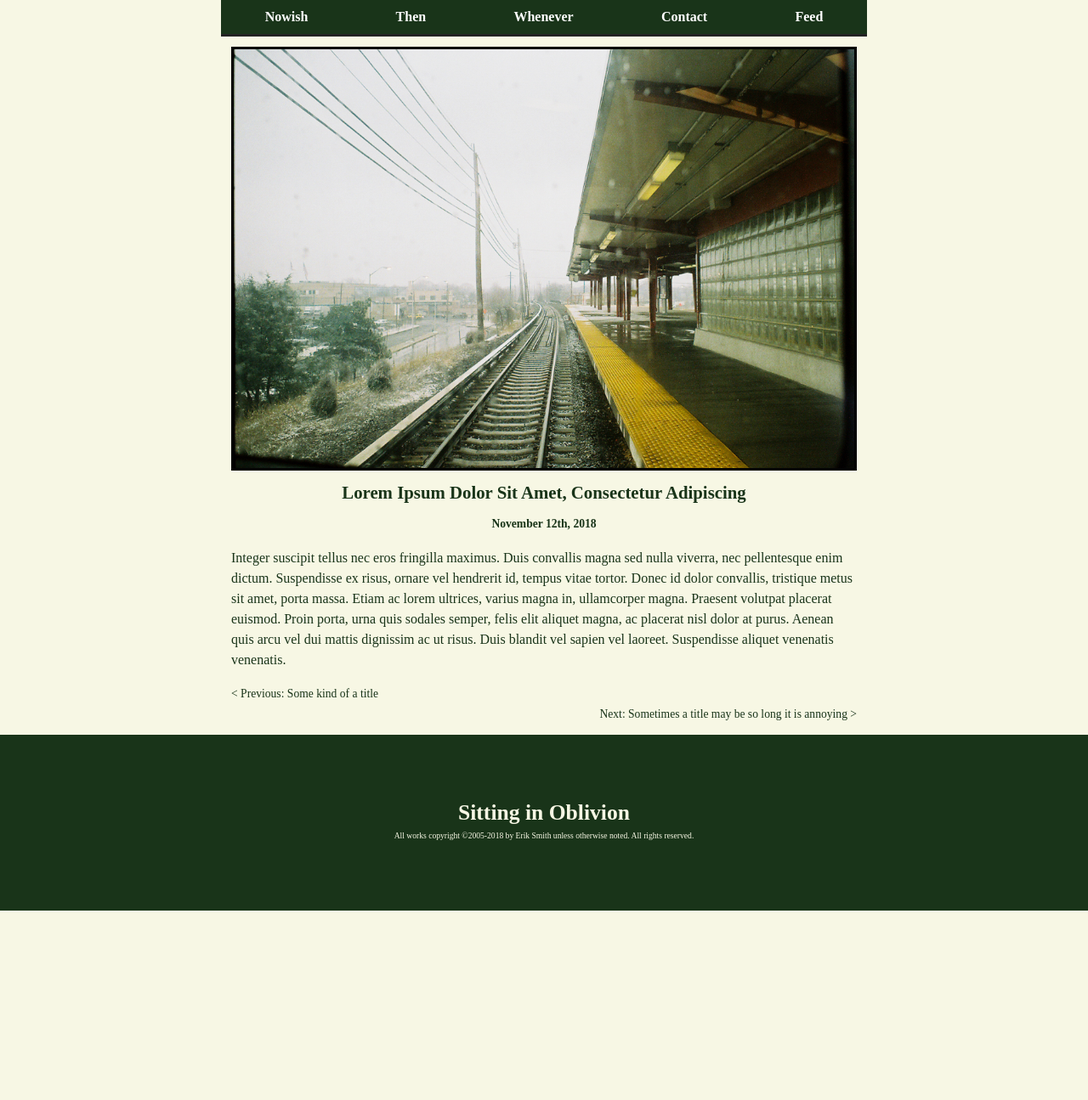
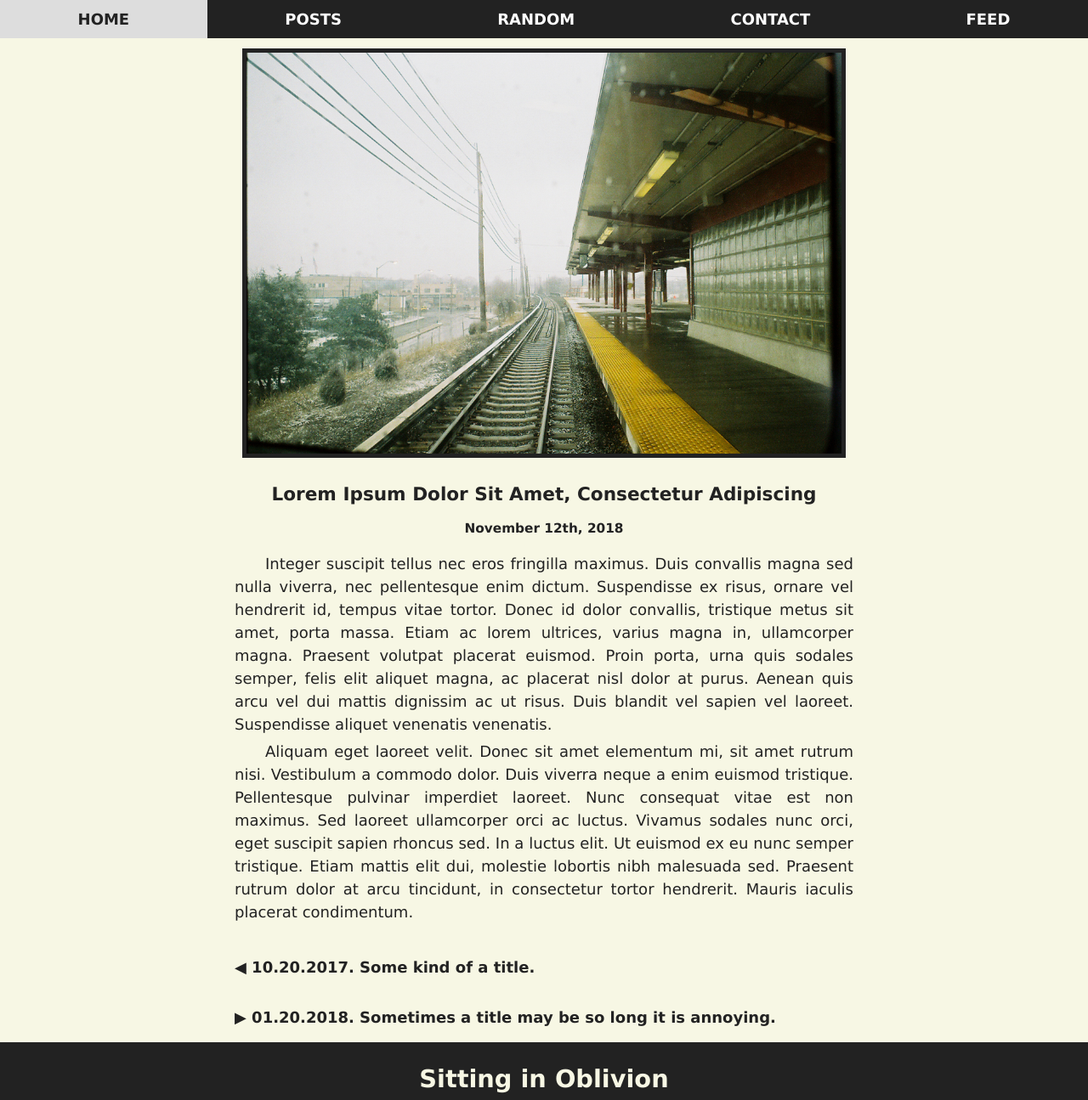
Before and after one commit to Erik-Codeblind/SiOJekyll, a website: page src/index.html in a window 1280 px wide. Shown: the top 1295 px of the page at 85% size. Before the commit the page ends 1072 px from the top, so only its background shows below. Drawn offline with nearby package versions, Linux system fonts and the light colour scheme.

Commit message:
Did a bunch of work here

```diff
--- a/src/index.html
+++ b/src/index.html
@@ -8,25 +8,26 @@
   <script src="assets/js/scripts.js"></script>
 </head>
 <body>
-<div id="page">
 <header id="header">
   <ul id="nav-main">
-      <li><a class="nav-main__nowish" href="/">Nowish</a></li>
-      <li><a class="nav-main__then" href="/">Then</a></li>
-      <li><a class="nav-main__whenever" href="/">Whenever</a></li>
+    <li class="nav-main__less"><a id="nav-toggle__less" href="#">...Less</a></li>
+    <li><a class="nav-main__home" href="/">Home</a></li>
+    <li><a class="nav-main__posts" href="/">Posts</a></li>
+    <li><a class="nav-main__random" href="/">Random</a></li>
     <li class="nav-main__more"><a id="nav-toggle__more" href="#">More...</a></li>
     <li class="nav-main__contact"><a href="/">Contact</a></li>
     <li class="nav-main__feed"><a href="/">Feed</a></li>
-      <li class="nav-main__less"><a id="nav-toggle__less" href="#">Less...</a></li>
   </ul>
 </header>
+<div id="page">
   <main id="main">
     <section class="post">
       <div class="post-image">
         <img src="./images/rainy-day.jpg" alt="">
       </div>
+      <article class="post-article">
         <h1>Lorem Ipsum Dolor Sit Amet, Consectetur Adipiscing</h1>
-      <p class="post-date">November 12th, 2018</p>
+        <div class="post-date">November 12th, 2018</div>
         <p>Integer suscipit tellus nec eros fringilla maximus. Duis convallis magna sed nulla viverra,
           nec pellentesque enim dictum. Suspendisse ex risus, ornare vel hendrerit id, tempus vitae
           tortor. Donec id dolor convallis, tristique metus sit amet, porta massa. Etiam ac lorem ultrices,
@@ -34,9 +35,17 @@
           sodales semper, felis elit aliquet magna, ac placerat nisl dolor at purus. Aenean quis arcu
           vel dui mattis dignissim ac ut risus. Duis blandit vel sapien vel laoreet. Suspendisse
           aliquet venenatis venenatis.</p>
+        <p>Aliquam eget laoreet velit. Donec sit amet elementum mi, sit amet rutrum nisi. Vestibulum a commodo
+          dolor. Duis viverra neque a enim euismod tristique. Pellentesque pulvinar imperdiet laoreet.
+          Nunc consequat vitae est non maximus. Sed laoreet ullamcorper orci ac luctus. Vivamus sodales
+          nunc orci, eget suscipit sapien rhoncus sed. In a luctus elit. Ut euismod ex eu nunc semper tristique.
+          Etiam mattis elit dui, molestie lobortis nibh malesuada sed. Praesent rutrum dolor at arcu tincidunt,
+          in consectetur tortor hendrerit. Mauris iaculis placerat condimentum. </p>
+      </article>
       <div class="post-links">
-        <div class="prev">< Previous: Some kind of a title</div>
-        <div class="next">Next: Sometimes a title may be so long it is annoying ></div>
+        <a href="#" class="post-links__link prev">&#9664; <strong>10.20.2017.</strong> Some kind of a title.</a>
+        <a href="#" class="post-links__link next">&#9654; <strong>01.20.2018.</strong> Sometimes a title may be so
+          long it is annoying.</a>
       </div>
     </section>
   </main>
--- /dev/null
+++ b/src/sass/_base.scss
@@ -0,0 +1,22 @@
+@import "vars";
+
+html {
+  font-size: 18px;
+  font-family: $sans;
+  line-height: 1.5em;
+  color: $black;
+}
+
+body {
+  background: $white;
+}
+
+a {
+  text-decoration: none;
+}
+
+h1 {
+  font-size: 1.2rem;
+  text-align: center;
+  font-family: $sans;
+}
--- /dev/null
+++ b/src/sass/_vars.scss
@@ -0,0 +1,15 @@
+// Colors
+$black: #222;
+$darkGrey: #444;
+$lightGrey: #ddd;
+$white: #F7F7E4;
+
+// Fonts
+$sans: Corbel, "Lucida Grande", "Lucida Sans Unicode", "Lucida Sans", "DejaVu Sans",
+"Bitstream Vera Sans", "Liberation Sans", Verdana, "Verdana Ref", sans-serif;
+
+// Breakpoints
+$mobile: 375px;
+$desktop: 760px;
+
+$maxContentWidth: 960px; // <= Old school!
--- /dev/null
+++ b/src/sass/layout/_footer.scss
@@ -0,0 +1,20 @@
+@import "../vars";
+
+#footer {
+  padding: 30px 12px;
+  color: $white;
+  background: $black;
+}
+
+#site-name {
+  font-weight: bold;
+  font-size: 1.6rem;
+  text-align: center;
+  margin-bottom: .5em;
+}
+
+#copyright {
+  font-size: .76rem;
+  text-align: center;
+  line-height: 1rem;
+}
--- /dev/null
+++ b/src/sass/layout/_main.scss
@@ -0,0 +1,11 @@
+@import "../vars";
+
+#main {
+  padding: 0;
+}
+
+@media screen and (min-width: $desktop) {
+  #main {
+    text-align: left;
+  }
+}
--- /dev/null
+++ b/src/sass/layout/_nav-main.scss
@@ -0,0 +1,64 @@
+@import "../vars";
+
+#nav-main {
+  background: $black;
+  list-style: none;
+  margin: 0;
+  padding: 0;
+  display: flex;
+  justify-content: space-evenly;
+  text-transform: uppercase;
+  font-family: $sans;
+}
+
+#nav-main li {
+  flex-grow: 1;
+}
+
+.nav-main__contact,
+.nav-main__less,
+.nav-main__feed {
+  display: none;
+}
+
+@media only screen and (min-width: 480px) {
+  .nav-main__contact,
+  .nav-main__feed {
+    display: block;
+  }
+  .nav-main__more {
+    display: none;
+  }
+}
+
+#nav-main.expanded {
+  flex-direction: column;
+}
+
+#nav-main.expanded .nav-main__more {
+  display: none;
+}
+
+#nav-main.expanded .nav-main__less,
+#nav-main.expanded .nav-main__contact,
+#nav-main.expanded .nav-main__feed {
+  display: block;
+}
+
+#nav-main.expanded li {
+  border-bottom: 1px solid $darkGrey;
+}
+
+#nav-main a {
+  text-align: center;
+  display: block;
+  line-height: 2.5rem;
+  color: white;
+  text-decoration: none;
+  font-weight: bold;
+}
+
+#nav-main a:hover {
+  color: $black;
+  background: $lightGrey;
+}
--- /dev/null
+++ b/src/sass/layout/_page.scss
@@ -0,0 +1,7 @@
+@import "../vars";
+
+#page {
+  width: 100%;
+  max-width: $desktop;
+  margin: 0 auto;
+}
--- /dev/null
+++ b/src/sass/layout/_post.scss
@@ -0,0 +1,54 @@
+@import "../vars";
+
+.post-image img {
+  display: block;
+  height: auto;
+  width: 100%;
+}
+
+.post-date {
+  font-weight: bold;
+  font-size: .85rem;
+  text-align: center;
+  margin: .75rem 0;
+}
+
+.post-image {
+  text-align: center;
+  background: $black;
+  padding: 5px;
+  margin: 12px auto;
+  max-width: 92%;
+}
+
+.post-article {
+  h1 {
+    margin: 0;
+    line-height: 1.35em;
+  }
+
+  p {
+    text-indent: 2em;
+    margin: 0 0 .3rem 0;
+  }
+
+  padding: 16px;
+  text-align: justify;
+  text-justify: inter-character;
+}
+
+.post-links {
+  font-weight: bold;
+  /*display: flex;*/
+}
+
+.post-links__link {
+  display: block;
+  padding: 16px;
+  color: $black;
+}
+
+.post-links__link:hover {
+  background: $darkGrey;
+  color: $white;
+}
--- /dev/null
+++ b/src/sass/styles.scss
@@ -0,0 +1,8 @@
+@import "vars";
+@import "base";
+@import "layout/footer";
+@import "layout/header";
+@import "layout/main";
+@import "layout/page";
+@import "layout/post";
+@import "layout/nav-main";
```
Also changed, not shown: src/assets/js/scripts.js (+8 -6 lines), src/async_await.html (added, +22 -0 lines), src/assets/css/styles.css, src/images/heron.jpg (added), src/images/young-protestors.jpg (added), src/sass/layout/_header.scss (added), 1 other file. Lines whose indentation alone changed are shown as unchanged.
